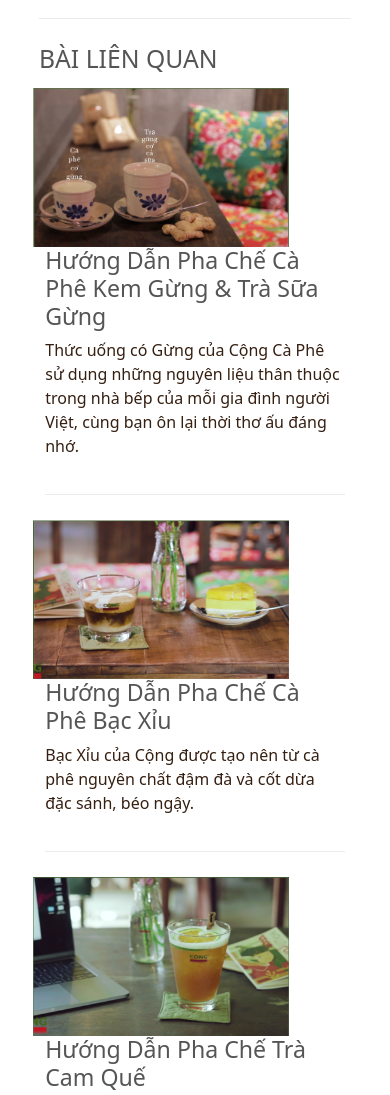
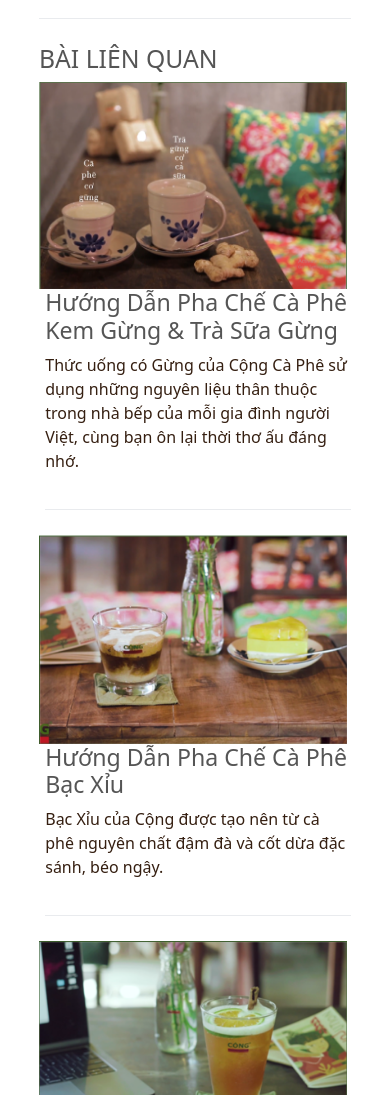
Before and after one commit to Nguyengiang0201/quatque, a plain HTML site: page index.html in a window 390 px wide. Shown: the part 558-1653 px from the top of the page. Drawn offline with nearby package versions, Linux system fonts and the light colour scheme.

Commit message:
Update style.css

```diff
--- a/style.css
+++ b/style.css
@@ -16,6 +16,7 @@
 h2,h3{
     color:#555555;
     align-items: center;
+
 }
 .post-box a{
     text-decoration: none;
@@ -25,6 +26,7 @@ h2,h3{
     padding:0;
     width:256px;
     overflow: hidden;
+
 }
 .image-container img{
     height:159px;
@@ -41,6 +43,7 @@ h2,h3{
     padding:0;
     width:101px;
     overflow: hidden;
+
 }
 .image-container1 img{
     height:68px;
@@ -61,6 +64,9 @@ h2,h3{
     margin-bottom: 25px;
     width: 300px;
 }
+.blq{
+    margin-left: 2%;
+}
 @font-face {
     font-family: 'NittiTypewriter';
     src: url(../fonts/NittiTypewriter-21d2137501e11e71a7bc1d5f496a6b7f.otf);
@@ -73,7 +79,24 @@ h1{
     font-family: beaululo;
 }
 @media (max-width:1000px) {
-    .container{ flex-direction: column }
+    .container{
+        flex-direction: column;
+        margin: 0;
+     }
+    .columnRight{margin: 0;}
+
+    .image-container1 img{
+        padding-left: 15%;
+    }
+    .image-container{
+        width:95%;
+    }
+    .image-container img{
+        padding-left: 2%;
+        width: 100%;
+        height: 100%;
+        object-fit: cover;
+    }
 }
 .video-container{
     position: relative;
@@ -90,6 +113,3 @@ h1{
     width: 100%;
     height: 100%;
 }
-.blq{
-    padding:2%;
-}
```
